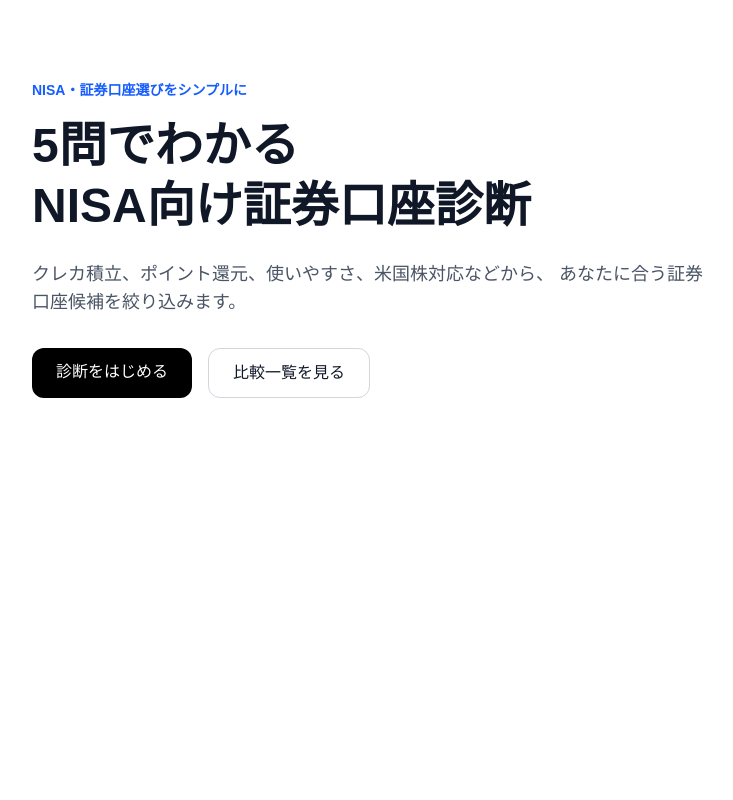
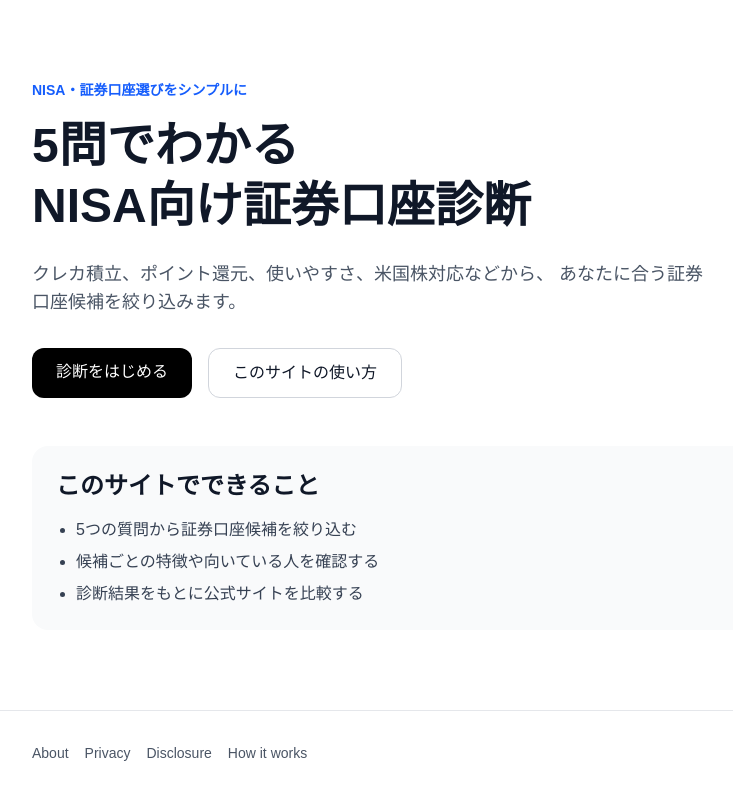
Before and after one commit to oakvector/nisa-shindan, a Next.js app: page / in a window 1280 px wide. Shown: the whole page, without its empty margins (184-917 px from the left). Built offline with nearby package versions, Linux system fonts and the light colour scheme.

Commit message:
update home page navigation

```diff
--- a/app/page.tsx
+++ b/app/page.tsx
@@ -17,7 +17,7 @@
           あなたに合う証券口座候補を絞り込みます。
         </p>
 
-        <div className="flex flex-col gap-4 sm:flex-row">
+        <div className="mb-12 flex flex-col gap-4 sm:flex-row">
           <a
             href="/shindan"
             className="rounded-xl bg-black px-6 py-3 text-center text-white transition hover:opacity-90"
@@ -26,13 +26,43 @@
           </a>
 
           <a
-            href="/hikaku"
+            href="/how-it-works"
             className="rounded-xl border border-gray-300 px-6 py-3 text-center transition hover:bg-gray-50"
           >
-            比較一覧を見る
+            このサイトの使い方
           </a>
         </div>
+
+        <section className="rounded-2xl bg-gray-50 p-6">
+          <h2 className="mb-4 text-2xl font-semibold">
+            このサイトでできること
+          </h2>
+          <ul className="list-disc space-y-2 pl-5 text-gray-700">
+            <li>5つの質問から証券口座候補を絞り込む</li>
+            <li>候補ごとの特徴や向いている人を確認する</li>
+            <li>診断結果をもとに公式サイトを比較する</li>
+          </ul>
+        </section>
       </section>
+
+      <footer className="border-t border-gray-200">
+        <div className="mx-auto max-w-4xl px-6 py-8">
+          <div className="flex flex-wrap gap-4 text-sm text-gray-600">
+            <a href="/about" className="hover:underline">
+              About
+            </a>
+            <a href="/privacy" className="hover:underline">
+              Privacy
+            </a>
+            <a href="/disclosure" className="hover:underline">
+              Disclosure
+            </a>
+            <a href="/how-it-works" className="hover:underline">
+              How it works
+            </a>
+          </div>
+        </div>
+      </footer>
     </main>
   );
 }
```
